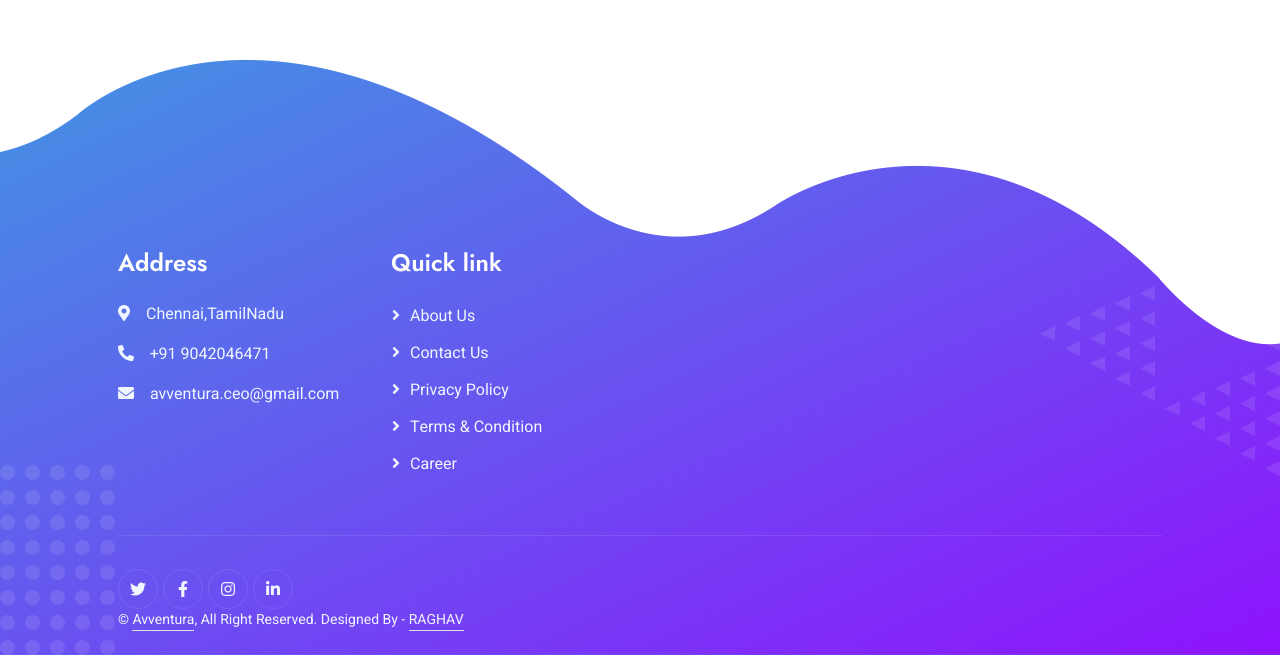
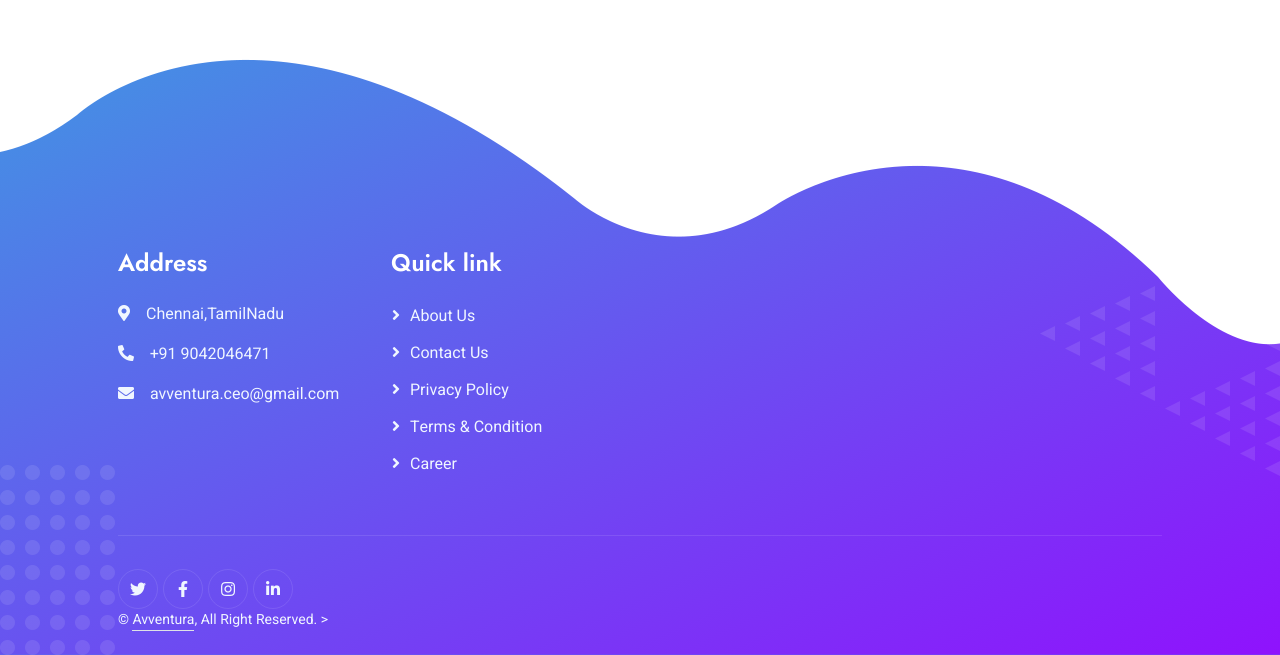
Before and after one commit to mrsaviour-28/avventura, a plain HTML site: page index.html in a window 1280 px wide. Shown: the part 2721-3376 px from the top of the page. Drawn offline with nearby package versions, Linux system fonts and the light colour scheme.

```diff
--- a/index.html
+++ b/index.html
@@ -1069,12 +1069,7 @@
                 Right Reserved.
 
                 <!--/*** This template is free as long as you keep the footer author’s credit link/attribution link/backlink. If you'd like to use the template without the footer author’s credit link/attribution link/backlink, you can purchase the Credit Removal License from "https://htmlcodex.com/credit-removal". Thank you for your support. ***/-->
-                Designed By -
-                <a
-                  class="border-bottom"
-                  target="_blank"
-                  href="https://www.linkedin.com/in/raghav-k-in/"
-                  >RAGHAV</a
+
                 >
               </div>
             </div>
```
